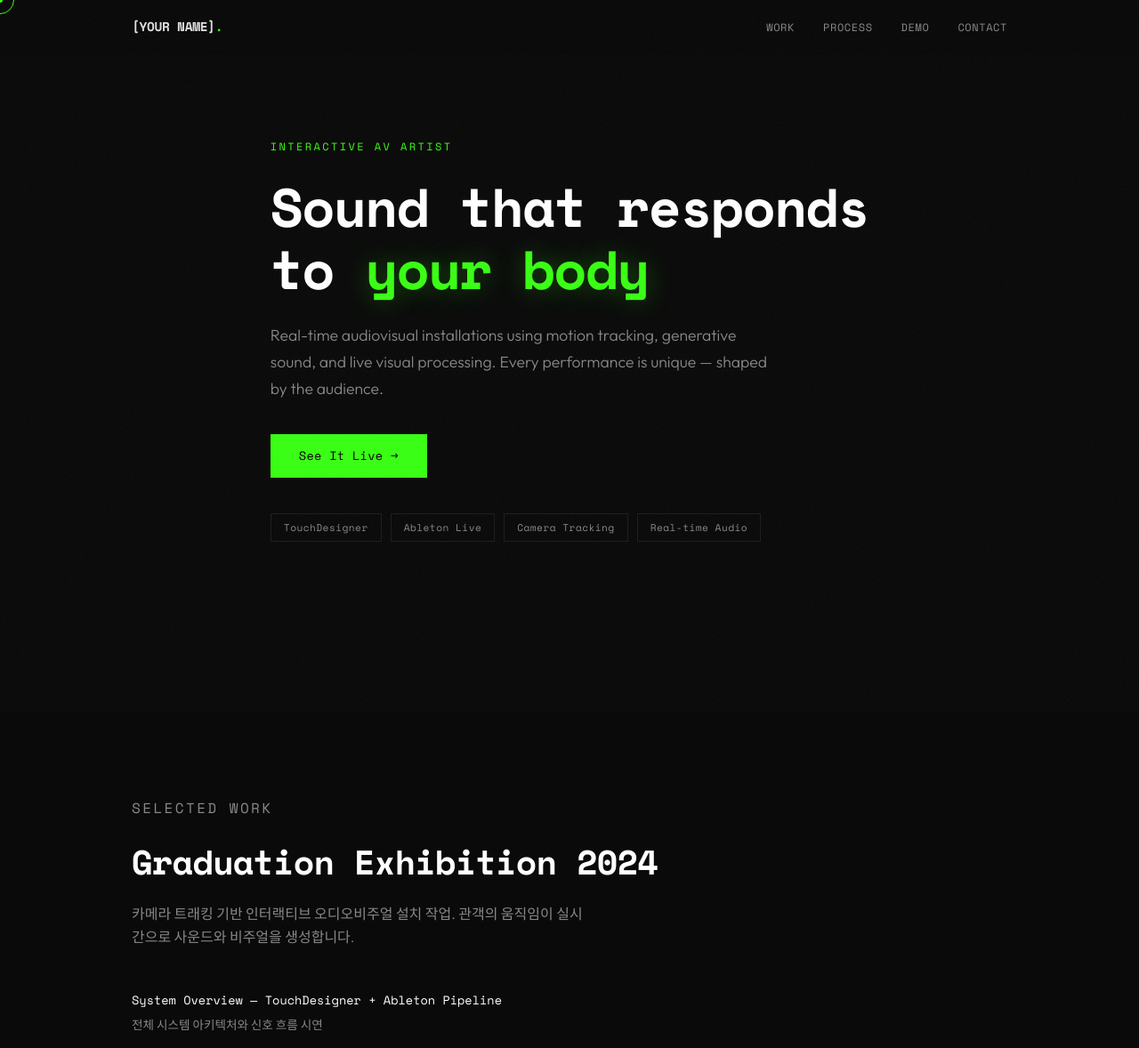
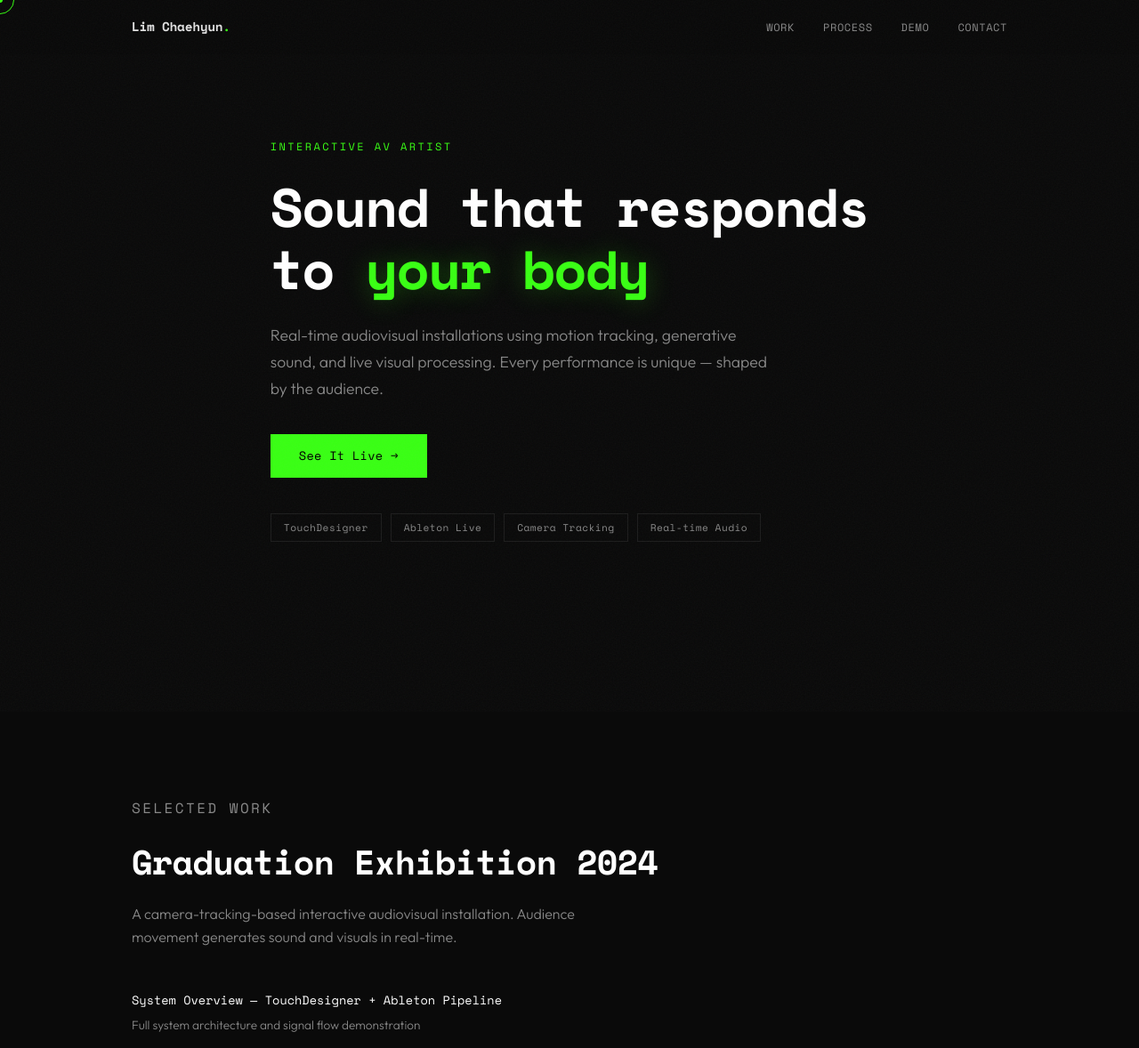
Before and after one commit to cim934750-wq/cim934750-wq.github.io, a plain HTML site: page index.html in a window 1280 px wide. Shown: the top 1178 px of the page at 89% size. Drawn offline with nearby package versions, Linux system fonts and the light colour scheme; grey boxes are pictures that could not be loaded.

Commit message:
Update personal info and translate Korean to English

```diff
--- a/index.html
+++ b/index.html
@@ -544,7 +544,7 @@ footer p {
 <nav>
   <div class="nav-inner">
     <!-- TODO: 여기에 본인 이름 입력 -->
-    <a href="#" class="logo">[YOUR NAME]<span class="dot">.</span></a>
+    <a href="#" class="logo">Lim Chaehyun<span class="dot">.</span></a>
     <ul class="nav-links">
       <li><a href="#work">Work</a></li>
       <li><a href="#process">Process</a></li>
@@ -578,12 +578,12 @@ footer p {
     <div class="work-header reveal">
       <p class="section-label">Selected Work</p>
       <h2>Graduation Exhibition 2024</h2>
-      <p>카메라 트래킹 기반 인터랙티브 오디오비주얼 설치 작업. 관객의 움직임이 실시간으로 사운드와 비주얼을 생성합니다.</p>
+      <p>A camera-tracking-based interactive audiovisual installation. Audience movement generates sound and visuals in real-time.</p>
     </div>
 
     <div class="video-block reveal">
       <h3>System Overview — TouchDesigner + Ableton Pipeline</h3>
-      <p class="video-desc">전체 시스템 아키텍처와 신호 흐름 시연</p>
+      <p class="video-desc">Full system architecture and signal flow demonstration</p>
       <div class="video-wrap">
         <iframe src="https://www.youtube.com/embed/EhEbXfyEynU" title="System Overview" allow="accelerometer; autoplay; clipboard-write; encrypted-media; gyroscope; picture-in-picture" allowfullscreen loading="lazy"></iframe>
       </div>
@@ -591,7 +591,7 @@ footer p {
 
     <div class="video-block reveal">
       <h3>Live Audience Interaction</h3>
-      <p class="video-desc">졸업전시 당일 관객 인터랙션 기록</p>
+      <p class="video-desc">Audience interaction recorded at the exhibition</p>
       <div class="video-wrap">
         <iframe src="https://www.youtube.com/embed/3CFdajZpi_8" title="Live Audience Interaction" allow="accelerometer; autoplay; clipboard-write; encrypted-media; gyroscope; picture-in-picture" allowfullscreen loading="lazy"></iframe>
       </div>
@@ -679,7 +679,7 @@ footer p {
       <!-- TODO: 여기에 본인 이름 입력 -->
       <h2>Let's Talk</h2>
       <!-- TODO: 여기에 본인 이메일 입력 -->
-      <a href="mailto:your@email.com" class="contact-email">your@email.com</a>
+      <a href="mailto:cim934750@gmail.com" class="contact-email">cim934750@gmail.com</a>
       <ul class="social-links">
         <!-- TODO: 여기에 본인 Instagram 링크 입력 -->
         <li><a href="#">Instagram</a></li>
@@ -696,7 +696,7 @@ footer p {
 <footer>
   <div class="container">
     <!-- TODO: 여기에 본인 이름 입력 -->
-    <p>© 2024 [YOUR NAME]</p>
+    <p>© 2025 Lim Chaehyun</p>
   </div>
 </footer>
 
```
